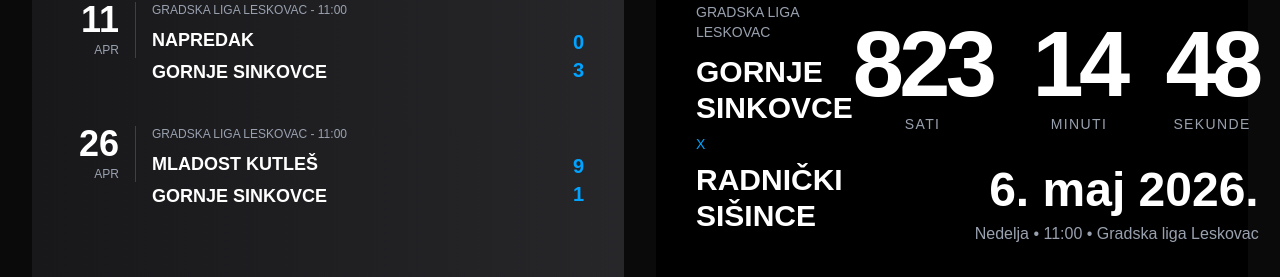
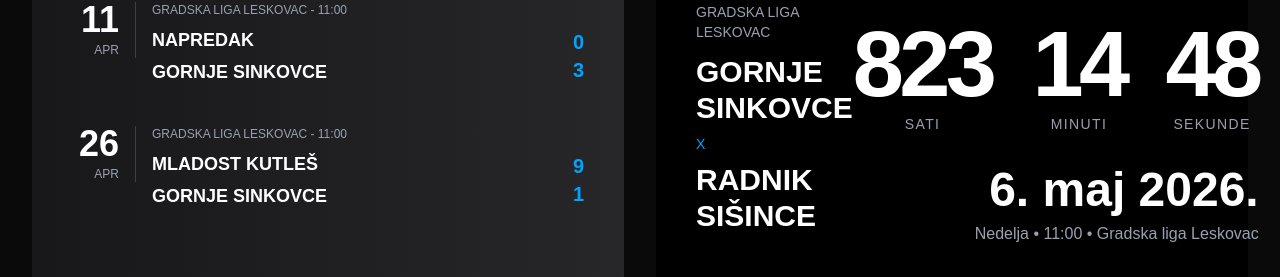
Before and after one commit to miodragristic/sinkovce, a Next.js app: page / in a window 1280 px wide. Shown: the part 2918-3195 px from the top of the page. Built offline with nearby package versions, Linux system fonts and the light colour scheme.

Commit message:
fix: ispravljen naziv kluba u Radnik Sisince

```diff
--- a/app/page.tsx
+++ b/app/page.tsx
@@ -639,7 +639,7 @@
       </p>
       <p className="text-2xl sm:text-3xl font-bold text-white">GORNJE SINKOVCE</p>
       <p className="text-[#00A3FF] text-sm my-2 font-medium">X</p>
-      <p className="text-2xl sm:text-3xl font-bold text-white">RADNIČKI SIŠINCE</p>
+      <p className="text-2xl sm:text-3xl font-bold text-white">RADNIK SIŠINCE</p>
     </div>
 
     {/* Tajmer + datum */}
```
